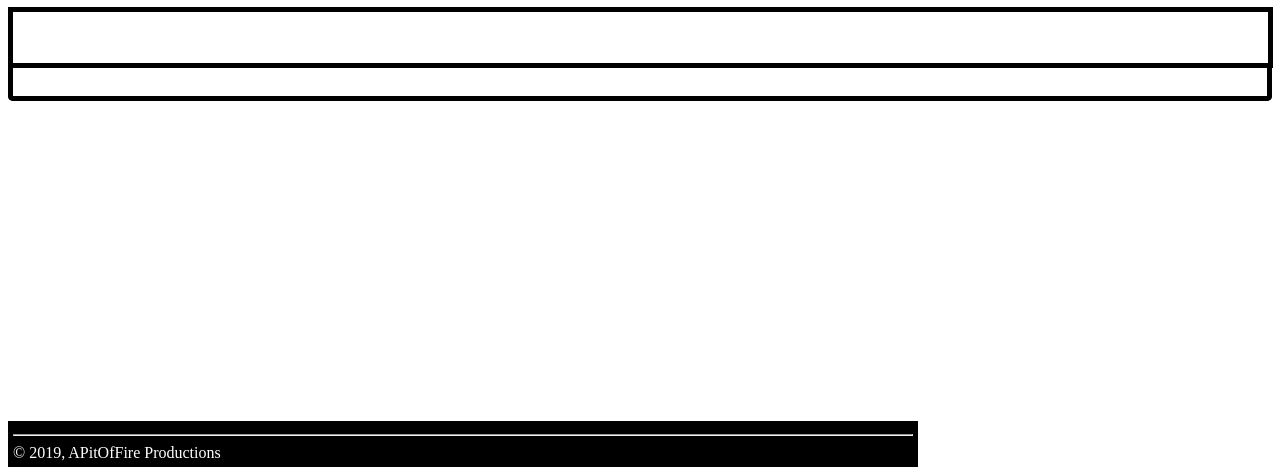
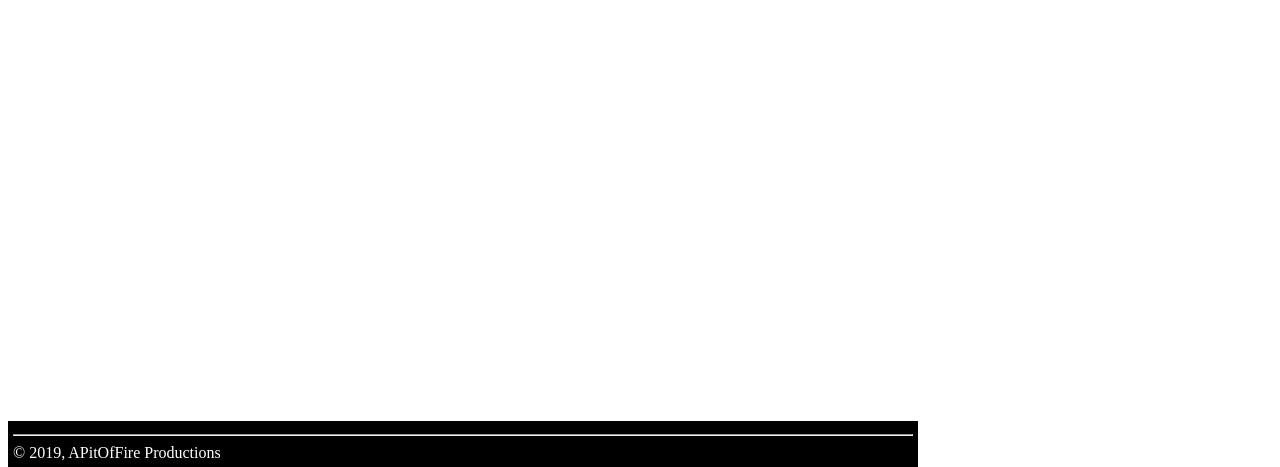
Before and after one commit to 16222/Schol, a Flask app: template Project/templates/error.html in a window 1280 px wide. Shown: the part 333-800 px from the top of the page. Run offline with Flask 2, Linux system fonts and the light colour scheme; the template is opened without the code that fills it, so the values that code supplies are empty; some libraries are stand-ins or nearby versions.

Commit message:
Apparently commenting out things in html doesn't make them disappear. Also I hadn't properly committed the changes to the templates, so this should rectify that.

```diff
--- a/Project/templates/header.html
+++ b/Project/templates/header.html
@@ -1,8 +1,8 @@
 <div class='logo'>
   <a href='/'> <!--links to home route-->
-    <img src='/static/images/Dark Souls 3 Damage Calculator 5.png'> <!--displays the logo image-->
+    <h1>TITLE</h1>
   </a>
   <content>
-    Reg 1.09
+
   </content>
 </div>
--- a/Project/templates/home.html
+++ b/Project/templates/home.html
@@ -1,8 +1,8 @@
 {% extends 'layout.html' %}
 {% block content %}
-<div class = 'border'>
+<!--div class = 'border'-->
   <content> <!--content element-->
   <h1> CONTENT </h1>
   </content> <!--home text-->
-</div>
+<!--/div-->
 {% endblock %}
--- a/Project/templates/layout.html
+++ b/Project/templates/layout.html
@@ -2,11 +2,7 @@
 <html>
   <head>
    <title> DS3 Calculator - {{page_title}}</title>
-   <link rel = 'stylesheet' type = 'text/css' href = '/static/css/style.css'> <!--linking stylesheet-->
-   <link rel='icon' href='/static/favicon/favicon2.ico' type='image/x-icon' >
-   <script src='/static/js/jquery-3.4.1.js'></script> <!--linking jquery-->
-   <script src='/static/js/select2.min.js'></script> <!--linking select2-->
-   <link href='/static/css/select2.min.css' rel='stylesheet'> <!--linking select2's css-->
+   <link rel = 'stylesheet' type = 'text/css' href = '/static/css/style.css'>
   </head>
   <body>
     {% include 'header.html'%}
--- a/Project/templates/navigation.html
+++ b/Project/templates/navigation.html
@@ -1,8 +1,4 @@
 
 {%block content%}
-<nav>
-  <a href='/'>Home</a>
-<!-- got rid of rawData, as it's merely a test page-->
-  <a href='/calculation'>Damage Calculator</a>
-</nav>
+
 {%endblock%}
--- a/pythonTesting.py
+++ b/pythonTesting.py
@@ -2,4 +2,4 @@ import sqlite3, sys, subprocess
 
 p = subprocess.Popen((["powershell.exe",
                         "./ADTesting.ps1"]),
-                         stdout = sys.stdout)
+                         stdout = sys.stdout) #i can execute the powershell script from python
```
